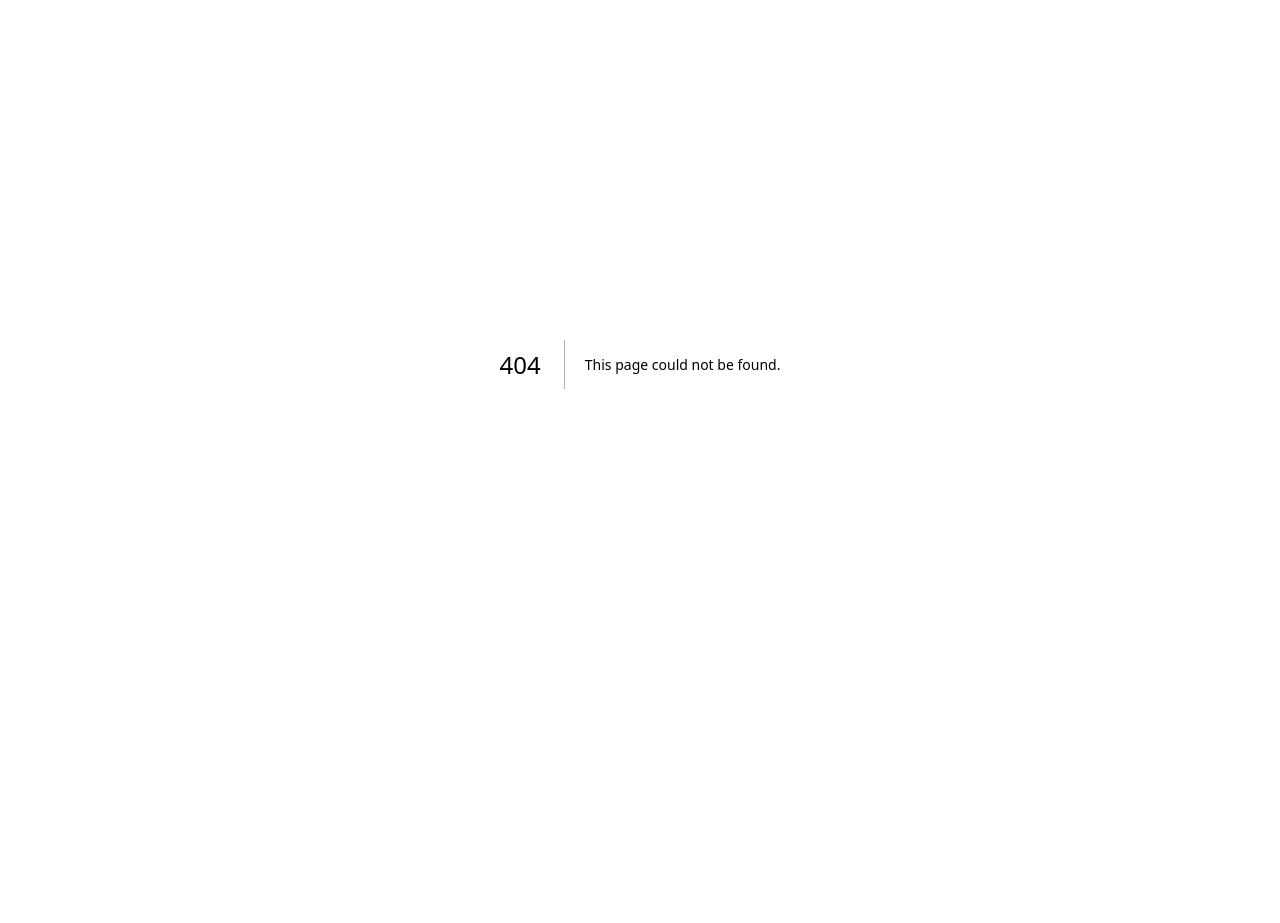
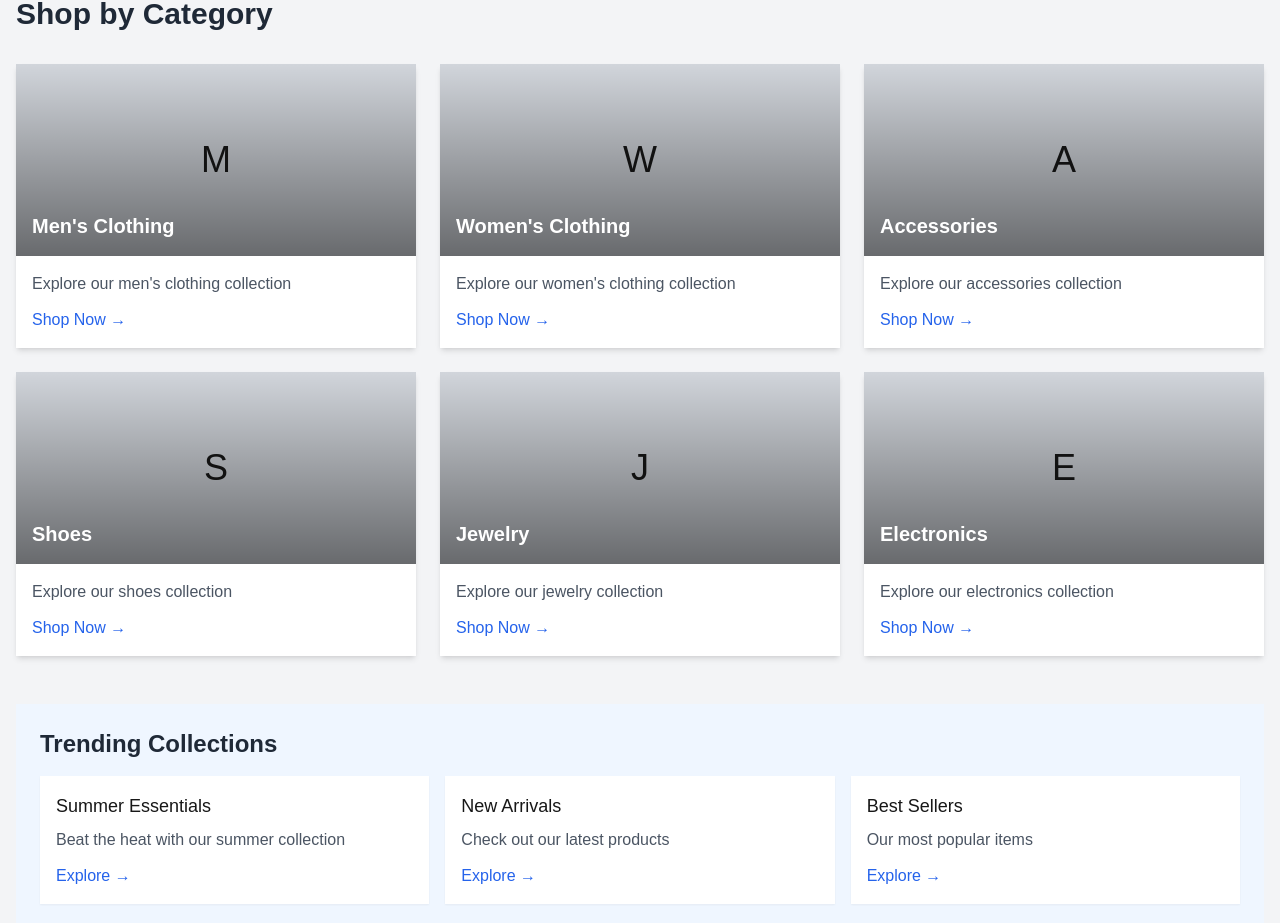
Before and after one commit to flobby41/EcomCore, a Next.js app in the folder frontend/: page /categories in a window 1280 px wide. Before the commit this address had no page. Shown: the part 99-1022 px from the top of the page. Before the commit the page ends 863 px from the top, so only its background shows below. Built offline with nearby package versions, Linux system fonts and the light colour scheme; no server answers.

Commit message:
categories implemendted in navBar

```diff
--- /dev/null
+++ b/frontend/pages/categories.js
@@ -0,0 +1,129 @@
+import { useState, useEffect } from "react";
+import { useRouter } from "next/router";
+import Link from "next/link";
+import Image from "next/image";
+
+export default function Categories() {
+    const [categories, setCategories] = useState([]);
+    const [loading, setLoading] = useState(true);
+    const router = useRouter();
+
+    useEffect(() => {
+        const fetchCategories = async () => {
+            try {
+                const response = await fetch("http://localhost:5001/api/products/categories");
+
+                if (response.ok) {
+                    const data = await response.json();
+                    setCategories(data);
+                } else {
+                    console.error("Failed to fetch categories");
+                }
+            } catch (error) {
+                console.error("Error fetching categories:", error);
+            } finally {
+                setLoading(false);
+            }
+        };
+
+        fetchCategories();
+    }, []);
+
+    const handleCategoryClick = (categoryName) => {
+        router.push(`/products?category=${encodeURIComponent(categoryName)}`);
+    };
+
+    // Catégories prédéfinies au cas où l'API ne renvoie pas de données
+    const defaultCategories = [
+        { name: "Men's Clothing", count: 0, image: null },
+        { name: "Women's Clothing", count: 0, image: null },
+        { name: "Accessories", count: 0, image: null },
+        { name: "Shoes", count: 0, image: null },
+        { name: "Jewelry", count: 0, image: null },
+        { name: "Electronics", count: 0, image: null }
+    ];
+
+    const displayCategories = categories.length > 0 ? categories : defaultCategories;
+
+    return (
+        <div className="min-h-screen bg-gray-100">
+            <div className="container mx-auto py-8 px-4">
+                <h1 className="text-3xl font-bold text-gray-800 mb-8">Shop by Category</h1>
+
+                {loading ? (
+                    <div className="flex justify-center items-center h-64">
+                        <div className="animate-spin rounded-full h-12 w-12 border-t-2 border-b-2 border-blue-500"></div>
+                    </div>
+                ) : (
+                    <div className="grid grid-cols-1 md:grid-cols-2 lg:grid-cols-3 gap-6">
+                        {displayCategories.map((category, index) => (
+                            <div
+                                key={index}
+                                className="bg-white rounded-lg shadow-md overflow-hidden hover:shadow-lg transition-shadow cursor-pointer"
+                                onClick={() => handleCategoryClick(category.name)}
+                            >
+                                <div className="h-48 bg-gray-200 relative">
+                                    {category.image ? (
+                                        <div className="h-full w-full relative">
+                                            <img
+                                                src={category.image}
+                                                alt={category.name}
+                                                className="object-cover w-full h-full"
+                                            />
+                                            <div className="absolute inset-0 bg-gradient-to-t from-black/50 to-transparent flex items-end">
+                                                <h2 className="text-white text-xl font-semibold p-4">{category.name}</h2>
+                                            </div>
+                                        </div>
+                                    ) : (
+                                        <div className="h-full flex items-center justify-center bg-gray-300">
+                                            <div className="absolute inset-0 bg-gradient-to-t from-black/50 to-transparent flex items-end">
+                                                <h2 className="text-white text-xl font-semibold p-4">{category.name}</h2>
+                                            </div>
+                                            <span className="text-4xl">{category.name.charAt(0)}</span>
+                                        </div>
+                                    )}
+                                </div>
+                                <div className="p-4">
+                                    <p className="text-gray-600">
+                                        Explore our {category.name.toLowerCase()} collection
+                                        {category.count > 0 && ` (${category.count} products)`}
+                                    </p>
+                                    <button className="mt-3 text-blue-600 hover:text-blue-800 font-medium">
+                                        Shop Now →
+                                    </button>
+                                </div>
+                            </div>
+                        ))}
+                    </div>
+                )}
+
+                <div className="mt-12 bg-blue-50 p-6 rounded-lg">
+                    <h2 className="text-2xl font-semibold text-gray-800 mb-4">Trending Collections</h2>
+                    <div className="grid grid-cols-1 md:grid-cols-3 gap-4">
+                        <div className="bg-white p-4 rounded-md shadow-sm hover:shadow-md transition-shadow">
+                            <h3 className="font-medium text-lg mb-2">Summer Essentials</h3>
+                            <p className="text-gray-600 mb-3">Beat the heat with our summer collection</p>
+                            <Link href="/products?collection=summer" className="text-blue-600 hover:text-blue-800">
+                                Explore →
+                            </Link>
+                        </div>
+                        <div className="bg-white p-4 rounded-md shadow-sm hover:shadow-md transition-shadow">
+                            <h3 className="font-medium text-lg mb-2">New Arrivals</h3>
+                            <p className="text-gray-600 mb-3">Check out our latest products</p>
+                            <Link href="/products?sort=newest" className="text-blue-600 hover:text-blue-800">
+                                Explore →
+                            </Link>
+                        </div>
+                        <div className="bg-white p-4 rounded-md shadow-sm hover:shadow-md transition-shadow">
+                            <h3 className="font-medium text-lg mb-2">Best Sellers</h3>
+                            <p className="text-gray-600 mb-3">Our most popular items</p>
+                            <Link href="/products?sort=popular" className="text-blue-600 hover:text-blue-800">
+                                Explore →
+                            </Link>
+                        </div>
+                    </div>
+                </div>
+            </div>
+        </div>
+    );
+}
--- a/frontend/pages/products.js
+++ b/frontend/pages/products.js
@@ -13,46 +13,53 @@ export default function Products() {
     const [isAuthenticated, setIsAuthenticated] = useState(false);
     const { addToWishlist, isInWishlist, removeFromWishlist } = useWishlist();
     const router = useRouter();
+    const { category } = router.query;
+    const [loading, setLoading] = useState(true);
 
     useEffect(() => {
+        const fetchProducts = async () => {
+            try {
+                setLoading(true);
+                const url = category
+                    ? `http://localhost:5001/api/products?category=${encodeURIComponent(category)}`
+                    : "http://localhost:5001/api/products";
+
+                const response = await fetch(url);
+
+                if (response.ok) {
+                    const data = await response.json();
+                    setProducts(data);
+                } else {
+                    console.error("Failed to fetch products");
+                }
+            } catch (error) {
+                console.error("Error fetching products:", error);
+            } finally {
+                setLoading(false);
+            }
+        };
+
+        const fetchCategories = async () => {
+            try {
+                const response = await fetch("http://localhost:5001/api/products/categories");
+
+                if (response.ok) {
+                    const data = await response.json();
+                    setCategories(data);
+                } else {
+                    console.error("Failed to fetch categories");
+                }
+            } catch (error) {
+                console.error("Error fetching categories:", error);
+            }
+        };
+
         fetchProducts();
-    }, [selectedCategory]);
+        fetchCategories();
+    }, [category]);
 
     useEffect(() => {
         setIsAuthenticated(!!localStorage.getItem("token"));
-    }, []);
-
-    const fetchProducts = async () => {
-        try {
-            const response = await fetch(`${process.env.NEXT_PUBLIC_API_URL}/api/products${
-                selectedCategory !== 'all' ? `?category=${selectedCategory}` : ''
-            }`);
-            if (!response.ok) throw new Error('Failed to fetch products');
-            const data = await response.json();
-            setProducts(data);
-        } catch (error) {
-            console.error('Error fetching products:', error);
-        }
-    };
-
-    useEffect(() => {
-        const fetchCategories = async () => {
-            try {
-                const response = await fetch(`${process.env.NEXT_PUBLIC_API_URL}/api/products/categories`);
-                if (!response.ok) throw new Error('Failed to fetch categories');
-                const data = await response.json();
-                if (Array.isArray(data)) {
-                    setCategories(data);
-                } else {
-                    console.error('Categories data is not an array:', data);
-                    setCategories([]);
-                }
-            } catch (error) {
-                console.error('Error fetching categories:', error);
-                setCategories([]);
-            }
-        };
-        fetchCategories();
     }, []);
 
     const handleWishlistClick = async (e, product) => {
@@ -76,85 +83,95 @@ export default function Products() {
     };
 
     return (
-        <div className="container mx-auto px-4 py-8">
-            {/* Filtres de catégories */}
-            <div className="mb-8">
+        <div className="min-h-screen bg-gray-100">
+            <div className="container mx-auto py-8 px-4">
+                <h1 className="text-3xl font-bold text-gray-800 mb-8">
+                    {category ? `${category} Products` : "All Products"}
+                </h1>
+
+                <div className="flex flex-col md:flex-row gap-6">
+                    {/* Sidebar with categories */}
+                    <div className="w-full md:w-1/4">
+                        <div className="bg-white p-4 rounded-lg shadow-md">
                             <h2 className="text-xl font-semibold mb-4">Categories</h2>
-                <div className="flex flex-wrap gap-2">
+                            <div className="space-y-2">
                                 <button
-                        onClick={() => setSelectedCategory('all')}
-                        className={`px-4 py-2 rounded-full ${
-                            selectedCategory === 'all'
-                                ? 'bg-blue-500 text-white'
-                                : 'bg-gray-200 hover:bg-gray-300'
-                        }`}
+                                    onClick={() => router.push('/products')}
+                                    className={`block w-full text-left px-3 py-2 rounded ${!category ? 'bg-blue-100 text-blue-700' : 'hover:bg-gray-100'}`}
                                 >
-                        All
+                                    All Products
                                 </button>
-                    {Array.isArray(categories) && categories.map((category) => (
+
+                                {categories.map((cat, index) => (
                                     <button
-                            key={category}
-                            onClick={() => setSelectedCategory(category)}
-                            className={`px-4 py-2 rounded-full ${
-                                selectedCategory === category
-                                    ? 'bg-blue-500 text-white'
-                                    : 'bg-gray-200 hover:bg-gray-300'
-                            }`}
+                                        key={index}
+                                        onClick={() => router.push(`/products?category=${encodeURIComponent(cat.name)}`)}
+                                        className={`block w-full text-left px-3 py-2 rounded ${category === cat.name ? 'bg-blue-100 text-blue-700' : 'hover:bg-gray-100'}`}
                                     >
-                            {category}
+                                        {cat.name} {cat.count > 0 && `(${cat.count})`}
                                     </button>
                                 ))}
                             </div>
                         </div>
+                    </div>
 
-            {/* Grille de produits */}
-            <div className="grid grid-cols-1 md:grid-cols-2 lg:grid-cols-3 xl:grid-cols-4 gap-6">
+                    {/* Products grid */}
+                    <div className="w-full md:w-3/4">
+                        {loading ? (
+                            <div className="flex justify-center items-center h-64">
+                                <div className="animate-spin rounded-full h-12 w-12 border-t-2 border-b-2 border-blue-500"></div>
+                            </div>
+                        ) : products.length > 0 ? (
+                            <div className="grid grid-cols-1 md:grid-cols-2 lg:grid-cols-3 gap-6">
                                 {products.map((product) => (
-                  <div key={product._id} className="border rounded-lg overflow-hidden shadow-lg relative group">
-                      <button
-                          onClick={(e) => handleWishlistClick(e, product)}
-                          className="absolute top-2 right-2 z-10 bg-white rounded-full p-2 shadow-md cursor-pointer"
+                                    <div
+                                        key={product._id}
+                                        className="bg-white rounded-lg shadow-md overflow-hidden hover:shadow-lg transition-shadow"
                                     >
-                          <svg
-                              xmlns="http://www.w3.org/2000/svg"
-                              className={`h-6 w-6 transition-colors ${
-                                isInWishlist(product._id)
-                                  ? "text-orange-500 fill-orange-500"
-                                  : "text-gray-400 group-hover:text-orange-500"
-                              }`}
-                              viewBox="0 0 24 24"
-                              stroke="currentColor"
-                              fill={isInWishlist(product._id) ? "currentColor" : "none"}
-                          >
-                              <path
-                                  strokeLinecap="round"
-                                  strokeLinejoin="round"
-                                  strokeWidth={2}
-                                  d="M4.318 6.318a4.5 4.5 0 000 6.364L12 20.364l7.682-7.682a4.5 4.5 0 00-6.364-6.364L12 7.636l-1.318-1.318a4.5 4.5 0 00-6.364 0z"
-                              />
-                          </svg>
-                      </button>
-                      <Link href={`/products/${product._id}`} passHref>
+                                        <div className="h-48 bg-gray-200 relative">
+                                            {product.image ? (
                                                 <img
                                                     src={product.image}
                                                     alt={product.name}
-                            className="w-full h-48 object-cover"
+                                                    className="object-cover w-full h-full"
                                                 />
+                                            ) : (
+                                                <div className="h-full flex items-center justify-center bg-gray-300">
+                                                    <span className="text-4xl">{product.name.charAt(0)}</span>
+                                                </div>
+                                            )}
+                                        </div>
+                                        <div className="p-4">
+                                            <h3 className="font-semibold text-lg mb-1">{product.name}</h3>
+                                            <p className="text-gray-600 mb-2 line-clamp-2">{product.description}</p>
+                                            <div className="flex justify-between items-center mt-4">
+                                                <span className="font-bold text-lg">${product.price.toFixed(2)}</span>
+                                                <Link
+                                                    href={`/products/${product._id}`}
+                                                    className="bg-blue-600 hover:bg-blue-700 text-white px-4 py-2 rounded-md transition"
+                                                >
+                                                    View Details
                                                 </Link>
-                      <div className="p-4">
-                          <h3 className="text-lg font-semibold mb-2">{product.name}</h3>
-                          <p className="text-gray-600 text-sm mb-2">{product.category}</p>
-                          <p className="text-gray-800 font-bold mb-4">${product.price}</p>
-                          <button
-                              onClick={() => addToCart(product)}
-                              className="w-full bg-blue-500 text-white py-2 rounded hover:bg-blue-600"
-                          >
-                              Add to Cart
-                          </button>
+                                            </div>
                                         </div>
                                     </div>
                                 ))}
                             </div>
+                        ) : (
+                            <div className="text-center py-12">
+                                <h2 className="text-2xl font-semibold text-gray-700 mb-4">No products found</h2>
+                                <p className="text-gray-500 mb-6">We couldn't find any products in this category.</p>
+                                <button
+                                    onClick={() => router.push('/products')}
+                                    className="bg-blue-600 hover:bg-blue-700 text-white px-6 py-2 rounded-md transition"
+                                >
+                                    View All Products
+                                </button>
+                            </div>
+                        )}
+                    </div>
+                </div>
+            </div>
         </div>
     );
 }
```
Also changed, not shown: 1 other file (tests, documents, lock files or other folders). Lines whose indentation alone changed are shown as unchanged.
